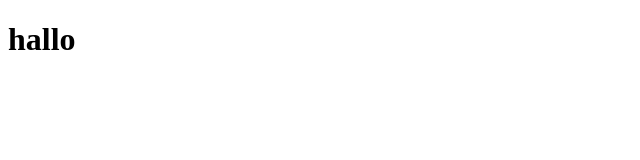
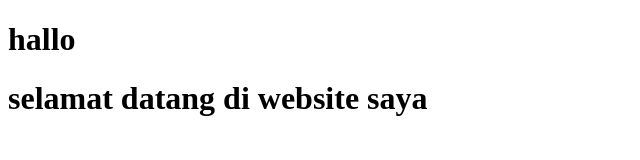
Before and after one commit to radityayhoripratama/radityayhoripratama.github.io, a plain HTML site: page index.html in a window 1280 px wide. Shown: the whole page, without its empty margins (0-640 px from the left). Drawn offline with Linux system fonts and the light colour scheme.

Commit message:
Update index.html

```diff
--- a/index.html
+++ b/index.html
@@ -3,9 +3,10 @@
 <head>
     <meta charset="UTF-8">
     <meta name="viewport" content="width=device-width, initial-scale=1.0">
-    <title>kepintaran radit</title>
+    <title>dit's site</title>
 </head>
 <body>
     <h1>hallo</h1>
 </body>
+    <h1>selamat datang di website saya</h1>
 </html>
```
